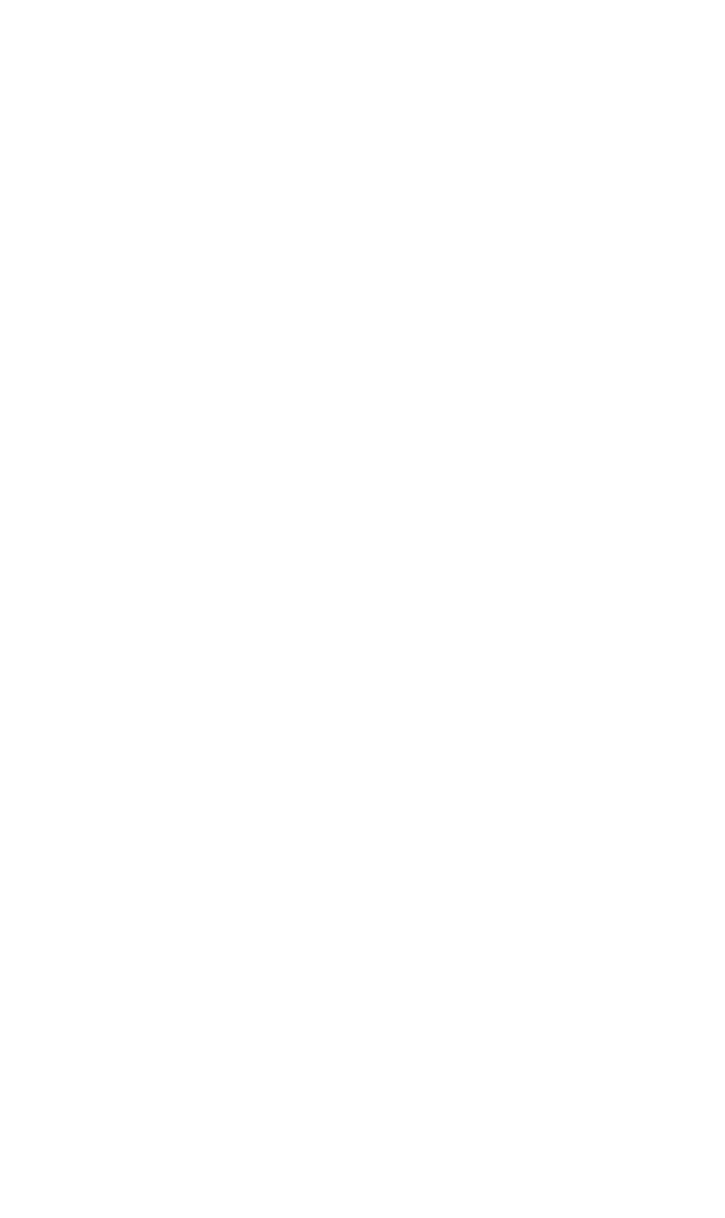
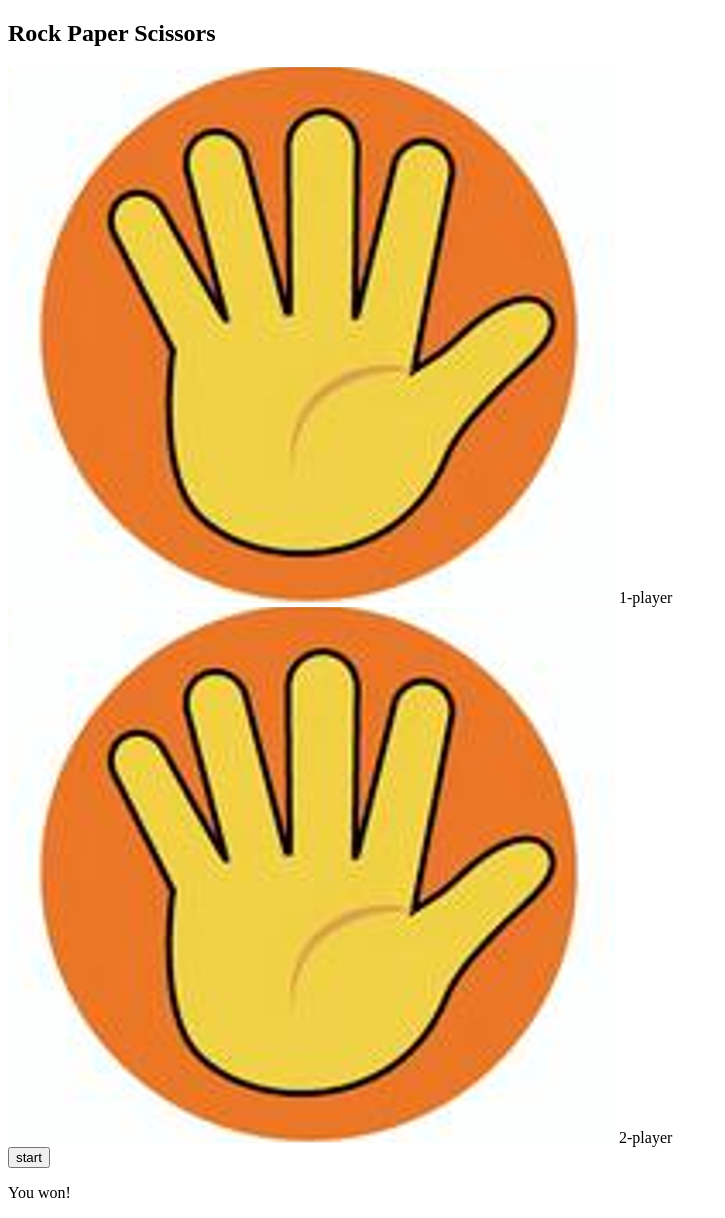
Before and after one commit to izzat-khudoyberganov/JS_Game-juft-15-00, a plain HTML site: page index.html in a window 1280 px wide. Shown: the whole page, without its empty margins (0-725 px from the left). Before the commit the page ends 800 px from the top, so only its background shows below. Drawn offline with Linux system fonts and the light colour scheme.

Commit message:
added html

```diff
--- a/index.html
+++ b/index.html
@@ -8,6 +8,27 @@
 </head>
 <body>
 
+    <div class="content">
+        <h2 class="content__title">
+            Rock Paper Scissors
+        </h2>
+
+        <div class="wrapper">
+            <div class="wrapper__element">
+                <img src="./img/paper.png" alt="">
+                <span class="player">1-player</span>
+            </div>
+
+            <div class="wrapper__element">
+                <img src="./img/paper.png" alt="">
+                <span class="player">2-player</span>
+            </div>
+        </div>
+
+        <button class="btn">start</button>
+        <p class="result">You won!</p>
+    </div>
+
 
     <script src="./app.js"></script>
 </body>
```
